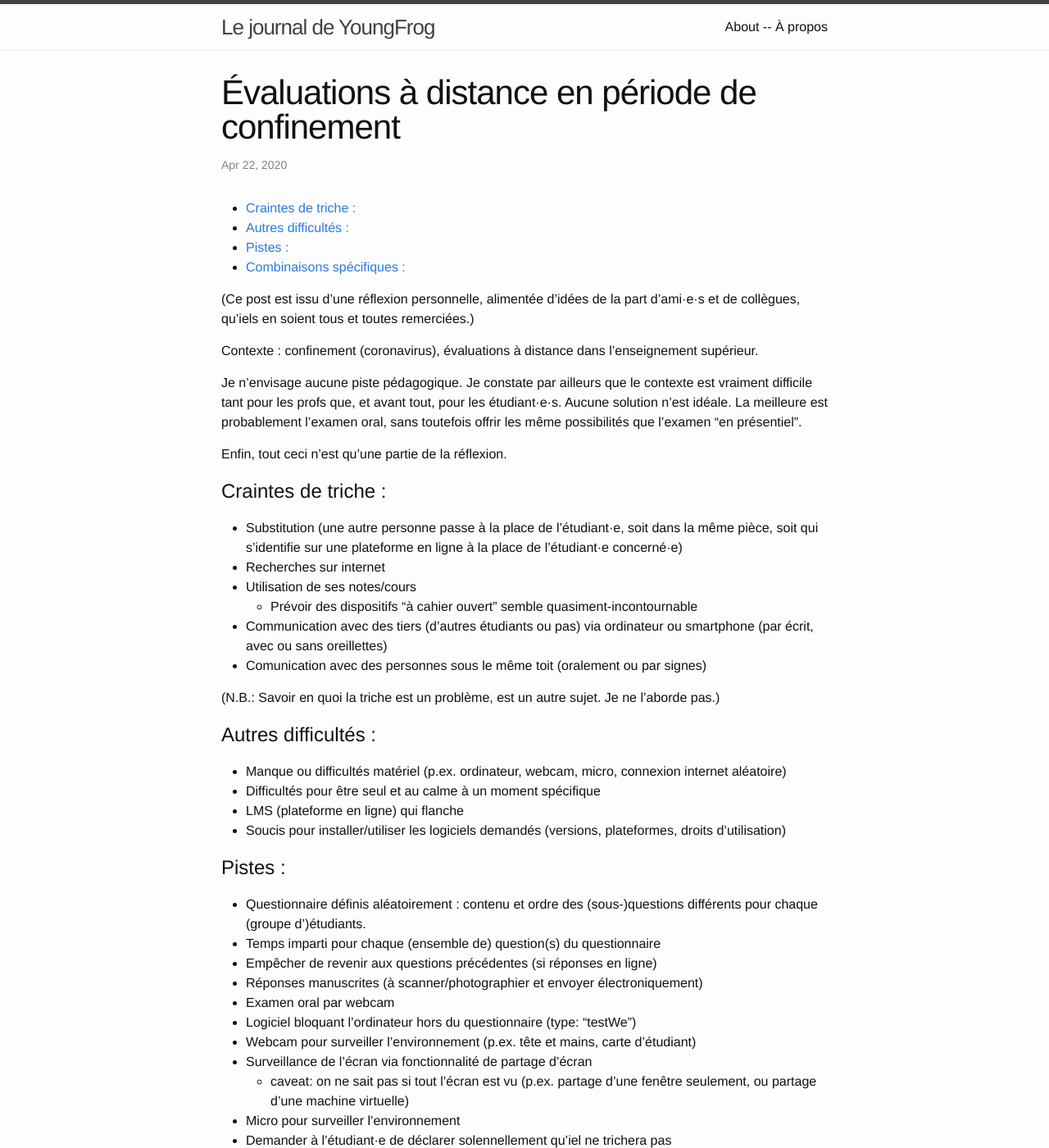
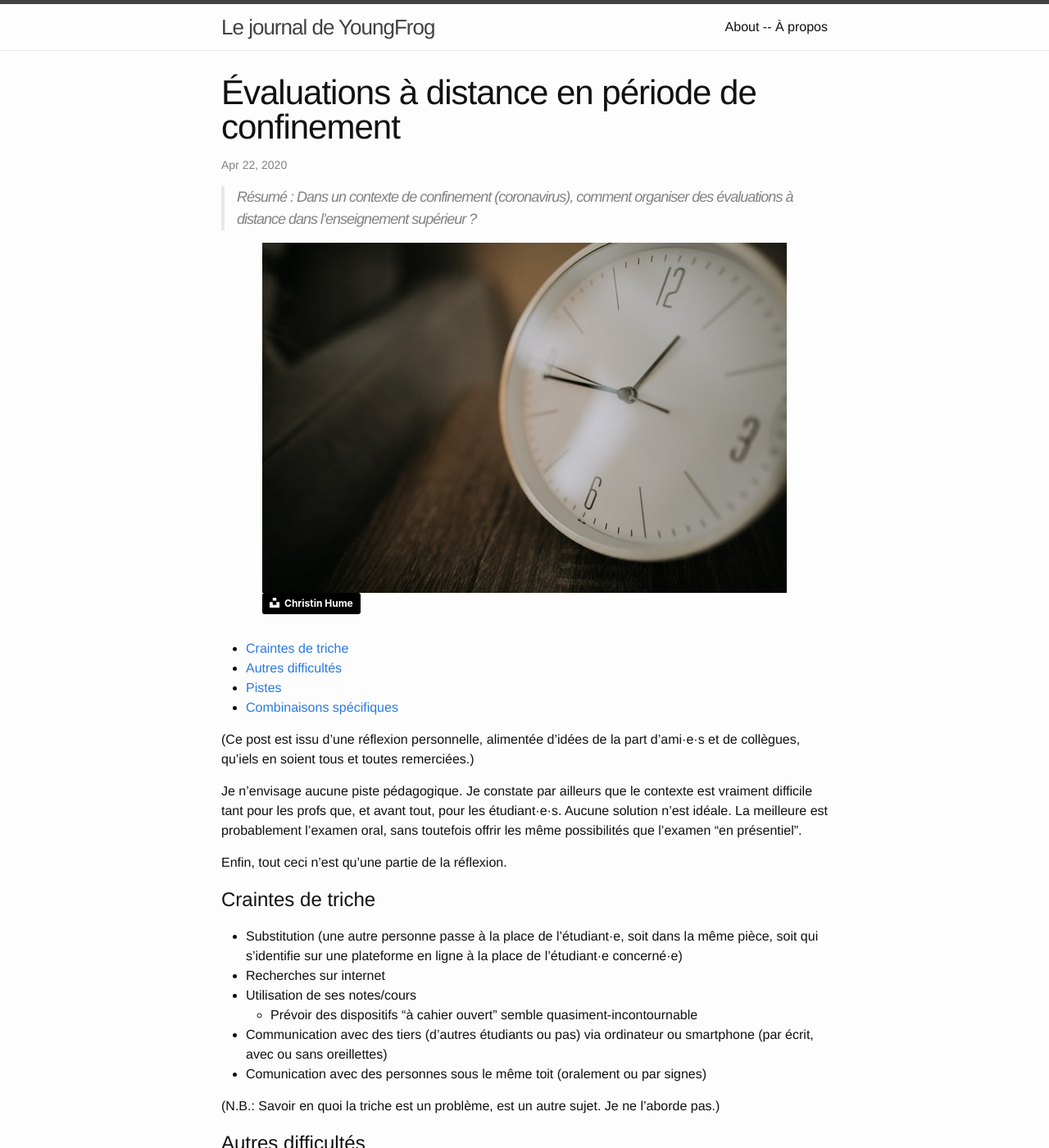
Before and after one commit to YoungFrog/youngfrog.github.io, a Jekyll site: the page built from _posts/2020-04-22-évaluations-à-distance-en-période-de-confinement.markdown, in a window 1280 px wide and 1400 px high. Shown: the whole window at 82% size. Built offline with Jekyll 4.4.1, drawn with Linux system fonts in a browser that asks for light colours; some of the changed text lies outside the part shown.

Commit message:
Add a featured image & summary

```diff
--- /dev/null
+++ b/_includes/post-featured-image.html
@@ -0,0 +1,7 @@
+<div style="margin: auto; width: max-content;">
+    <div style="width: max-content;">
+	<img alt="{{ include.alt | default: 'Illustration pour l&apos;article' }}"
+	     src="{{ include.image }}">
+    </div>
+    {% if include.source %} {{ include.source }} {% endif %}
+</div>
--- a/_layouts/post.html
+++ b/_layouts/post.html
@@ -6,6 +6,9 @@ layout: default
   <header class="post-header">
     <h1 class="post-title">{{ page.title }}</h1>
     <p class="post-meta">{{ page.date | date: "%b %-d, %Y" }}{% if page.author %} • {{ page.author }}{% endif %}{% if page.meta %} • {{ page.meta }}{% endif %}</p>
+    {% if page.author %} • {{ page.author }}{% endif %}
+    {% if page.summary %} <blockquote>Résumé : {{ page.summary }}</blockquote> {% endif %}
+    {% if page.featured-image %}{% include post-featured-image.html image=page.featured-image alt=page.featured-image-alt source=page.featured-source %}{% endif %}
   </header>
 
   <article class="post-content">
--- a/_posts/2020-04-22-évaluations-à-distance-en-période-de-confinement.markdown
+++ b/_posts/2020-04-22-évaluations-à-distance-en-période-de-confinement.markdown
@@ -2,10 +2,12 @@
 layout: post
 title: "Évaluations à distance en période de confinement"
 categories: blog personnal
+featured-image: /pics/christin-hume-agJcKpk4XYc-unsplash.jpg
+featured-source: <a style="background-color:black;color:white;text-decoration:none;padding:4px 6px;font-family:-apple-system, BlinkMacSystemFont, &quot;San Francisco&quot;, &quot;Helvetica Neue&quot;, Helvetica, Ubuntu, Roboto, Noto, &quot;Segoe UI&quot;, Arial, sans-serif;font-size:12px;font-weight:bold;line-height:1.2;display:inline-block;border-radius:3px" href="https://unsplash.com/@christinhumephoto?utm_medium=referral&amp;utm_campaign=photographer-credit&amp;utm_content=creditBadge" target="_blank" rel="noopener noreferrer" title="Download free do whatever you want high-resolution photos from Christin Hume"><span style="display:inline-block;padding:2px 3px"><svg xmlns="http://www.w3.org/2000/svg" style="height:12px;width:auto;position:relative;vertical-align:middle;top:-2px;fill:white" viewBox="0 0 32 32"><title>unsplash-logo</title><path d="M10 9V0h12v9H10zm12 5h10v18H0V14h10v9h12v-9z"></path></svg></span><span style="display:inline-block;padding:2px 3px">Christin Hume</span></a>
+featured-alt: une horloge
+summary: Dans un contexte de confinement (coronavirus), comment organiser des évaluations à distance dans l’enseignement supérieur ?
 ---
 (Ce post est issu d'une réflexion personnelle, alimentée d'idées de la part d'ami·e·s et de collègues, qu'iels en soient tous et toutes remerciées.)
-
-Contexte : confinement (coronavirus), évaluations à distance dans l'enseignement supérieur.
 
 Je n'envisage aucune piste pédagogique.
 Je constate par ailleurs que le contexte est vraiment difficile tant pour les profs que, et avant tout, pour les étudiant·e·s.
@@ -15,7 +17,7 @@ La meilleure est probablement l'examen oral, sans toutefois offrir les même pos
 Enfin, tout ceci n'est qu'une partie de la réflexion.
 
 
-# Craintes de triche :
+# Craintes de triche
 
 -   Substitution (une autre personne passe à la place de l'étudiant·e, soit dans la même pièce, soit qui s'identifie sur une plateforme en ligne à la place de l'étudiant·e concerné·e)
 -   Recherches sur internet
@@ -27,7 +29,7 @@ Enfin, tout ceci n'est qu'une partie de la réflexion.
 (N.B.: Savoir en quoi la triche est un problème, est un autre sujet. Je ne l'aborde pas.)
 
 
-# Autres difficultés :
+# Autres difficultés
 
 -   Manque ou difficultés matériel (p.ex. ordinateur, webcam, micro, connexion internet aléatoire)
 -   Difficultés pour être seul et au calme à un moment spécifique
@@ -35,7 +37,7 @@ Enfin, tout ceci n'est qu'une partie de la réflexion.
 -   Soucis pour installer/utiliser les logiciels demandés (versions, plateformes, droits d'utilisation)
 
 
-# Pistes :
+# Pistes
 
 -   Questionnaire définis aléatoirement : contenu et ordre des (sous-)questions différents pour chaque (groupe d')étudiants.
 -   Temps imparti pour chaque (ensemble de) question(s) du questionnaire
@@ -50,7 +52,7 @@ Enfin, tout ceci n'est qu'une partie de la réflexion.
 -   Demander à l'étudiant·e de déclarer solennellement qu'iel ne trichera pas
 
 
-# Combinaisons spécifiques :
+# Combinaisons spécifiques
 
 1.  Écrit façon QCM
     -   Identification en ligne sur le LMS
--- a/_posts/2020-04-28-communiquer-:-one-to-many.markdown
+++ b/_posts/2020-04-28-communiquer-:-one-to-many.markdown
@@ -2,6 +2,9 @@
 layout: post
 title: "Communiquer : one-to-many"
 categories: blog personnal
+featured-image: /pics/christin-hume-unsplash.jpg
+featured-source: <a style="background-color:black;color:white;text-decoration:none;padding:4px 6px;font-family:-apple-system, BlinkMacSystemFont, &quot;San Francisco&quot;, &quot;Helvetica Neue&quot;, Helvetica, Ubuntu, Roboto, Noto, &quot;Segoe UI&quot;, Arial, sans-serif;font-size:12px;font-weight:bold;line-height:1.2;display:inline-block;border-radius:3px" href="https://unsplash.com/@christinhumephoto?utm_medium=referral&amp;utm_campaign=photographer-credit&amp;utm_content=creditBadge" target="_blank" rel="noopener noreferrer" title="Download free do whatever you want high-resolution photos from Christin Hume"><span style="display:inline-block;padding:2px 3px"><svg xmlns="http://www.w3.org/2000/svg" style="height:12px;width:auto;position:relative;vertical-align:middle;top:-2px;fill:white" viewBox="0 0 32 32"><title>unsplash-logo</title><path d="M10 9V0h12v9H10zm12 5h10v18H0V14h10v9h12v-9z"></path></svg></span><span style="display:inline-block;padding:2px 3px">Christin Hume</span></a>
+summary: "À quoi j'essaye de faire attention lorsque je communique à de nombreuses personnes à la fois ?"
 ---
 
 ## Mon expérience
```
Also changed, not shown: README.md, pics/christin-hume-agJcKpk4XYc-unsplash.jpg (added), pics/christin-hume-unsplash.jpg (added).
